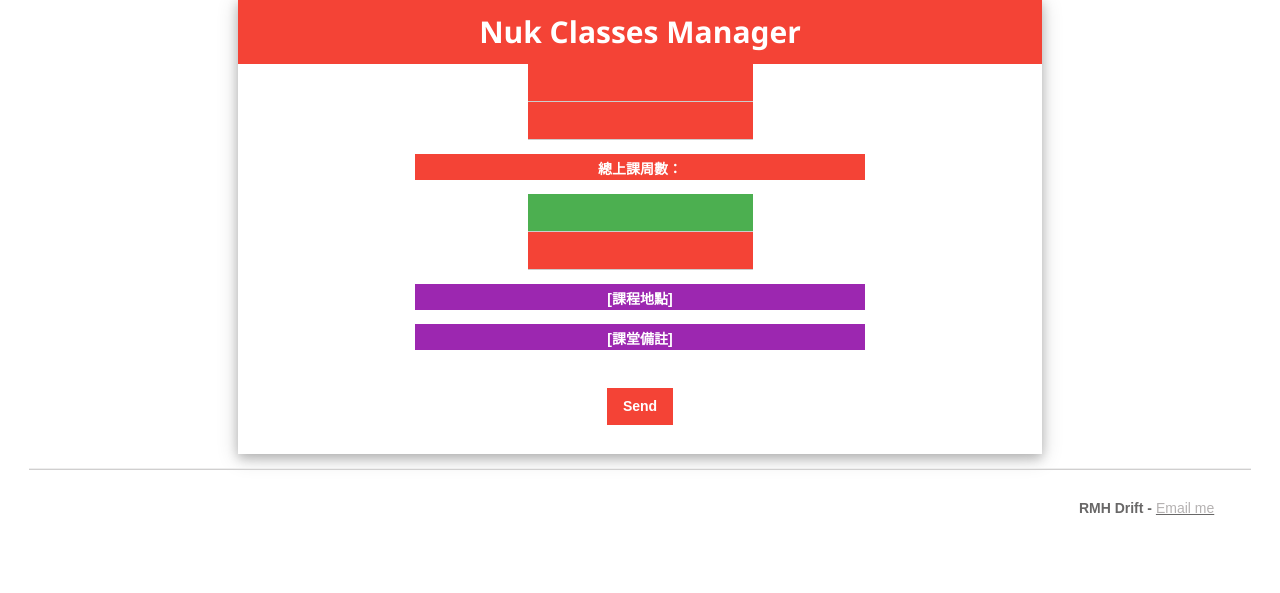
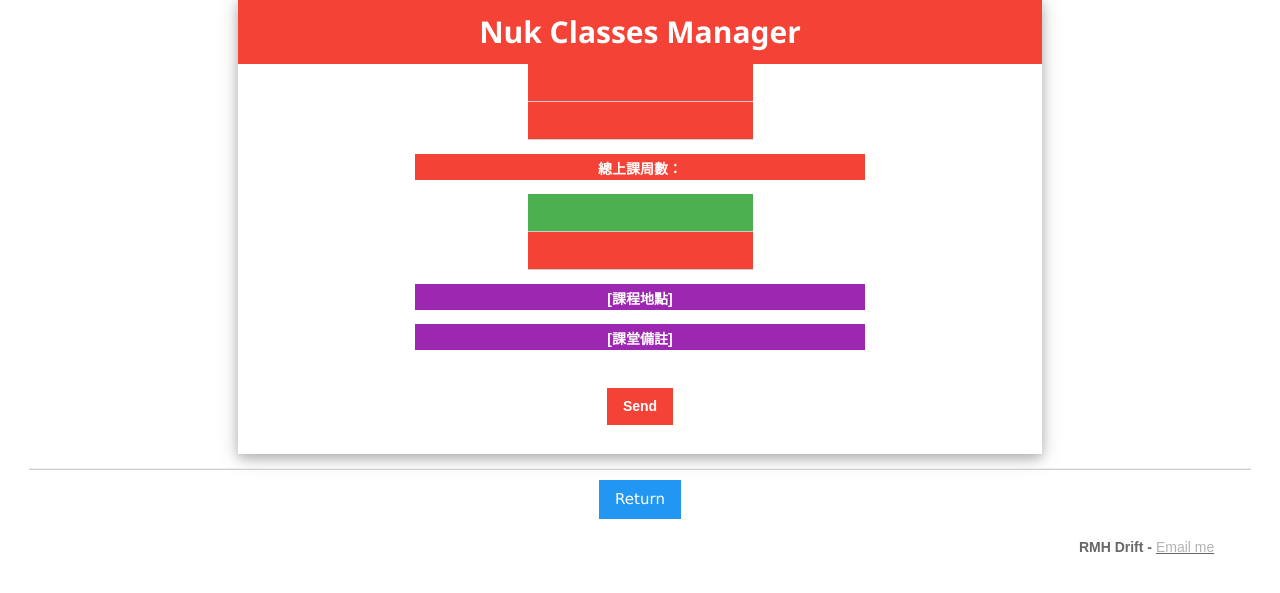
Before and after one commit to taifu9920/Classes-System, a Flask app: template templates/manage.html in a window 1280 px wide. Shown: the part 87-680 px from the top of the page. Run offline with Flask 2, Linux system fonts and the light colour scheme; the template is opened without the code that fills it, so the values that code supplies are empty; some libraries are stand-ins or nearby versions.

Commit message:
Button Added

```diff
--- a/templates/base.html
+++ b/templates/base.html
@@ -31,6 +31,8 @@
 
 		<hr>
 
+		{% block Button %}{% endblock %}
+
 		<footer>
 		  <p class="footerNote">RMH Drift - <a href="mailto:taifu9920923@gmail.com"><span>Email me</span></a></p>
 		</footer>
--- a/templates/classlist.html
+++ b/templates/classlist.html
@@ -9,3 +9,9 @@
 	</form>
 </div>
 {% endblock %}
+
+{% block Button %}
+
+<button class='w3-btn w3-blue' id='Home'>Home</button>
+
+{% endblock %}
--- a/templates/manage.html
+++ b/templates/manage.html
@@ -26,3 +26,9 @@
 	</form>
 </div>
 {% endblock %}
+
+{% block Button %}
+
+<button class='w3-btn w3-blue' id='Return'>Return</button>
+
+{% endblock %}
--- a/templates/static/script.js
+++ b/templates/static/script.js
@@ -88,6 +88,11 @@ function Load() {
 	setThemeFromCookie()
 	document.getElementById("slider").addEventListener("change", toggleTheme);
 
+	var Home = document.getElementById("Home");
+	var Return = document.getElementById("Return");
+	if (Home != null) Home.addEventListener("click", function(){window.location.href = "/";});
+	if (Return != null) Return.addEventListener("click", function(){window.location.replace(document.referrer)});
+
 	$(".checkbox").change(function() {
 		this.parentNode.childNodes[2].disabled = !this.checked
 	});
--- a/templates/static/style.css
+++ b/templates/static/style.css
@@ -18,6 +18,10 @@ h2 {
 }
 #ClassesContent table {
 	padding-left: 8px;
+}
+#Home , #Return{
+	margin: 0 auto;
+	display: block;
 }
 #ClassesContent td{
 	text-align: center;
```
Also changed, not shown: templates/class.html (+7 -0 lines).
